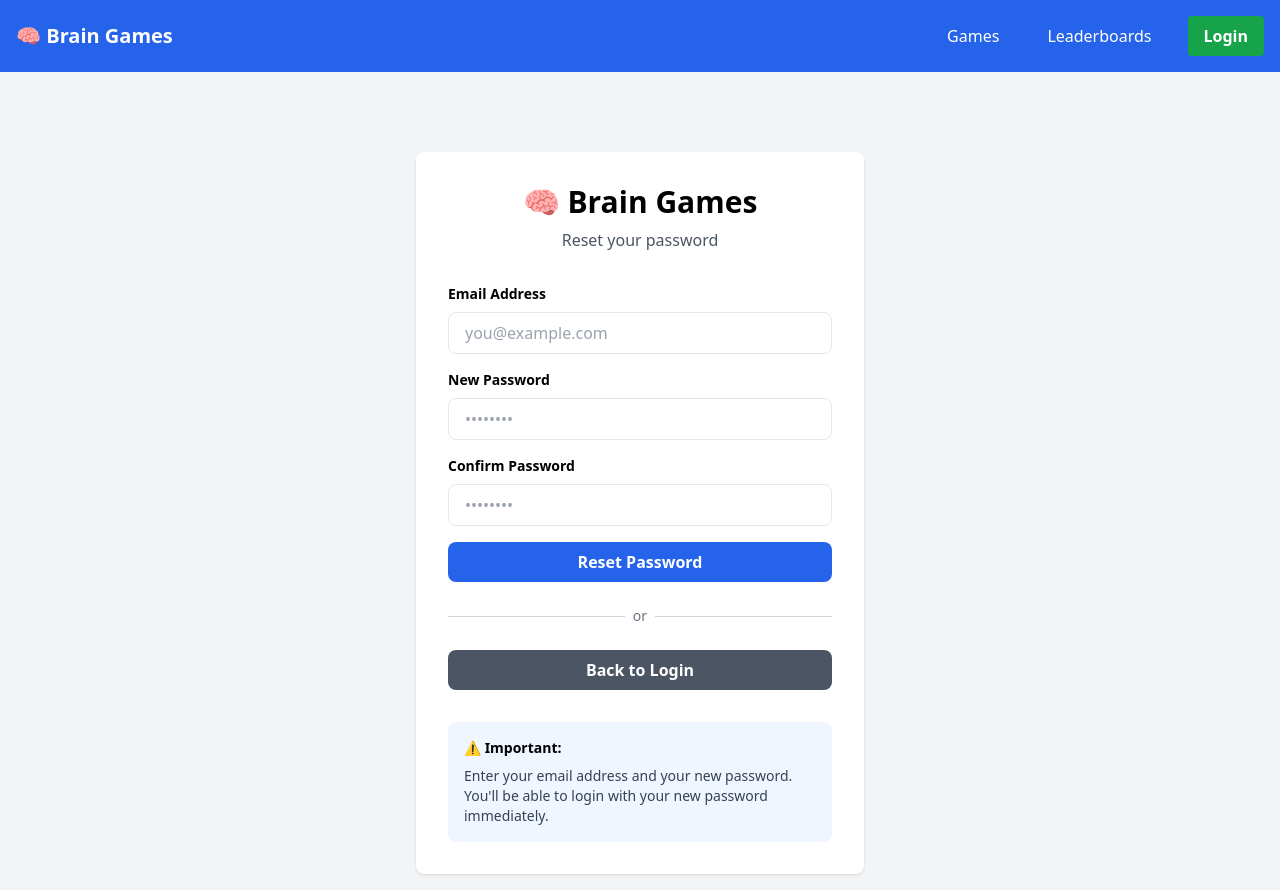
After one commit to iamctodd/braingames, a Flask app: page /forgot-password in a window 1280 px wide. The commit adds this page. Run offline with Flask 3, Linux system fonts and the light colour scheme; some libraries are stand-ins or nearby versions.

Commit message:
Add password reset functionality

```diff
--- a/app.py
+++ b/app.py
@@ -340,3 +340,33 @@ if __name__ == '__main__':
     print("🧠 Brain Games - With User Accounts & Leaderboards")
     print("✓ http://127.0.0.1:5000/")
     app.run(debug=True)
+
+# ============================================================================
+# PASSWORD RESET ENDPOINT
+# ============================================================================
+
+@app.route('/forgot-password', methods=['GET'])
+def forgot_password():
+    """Forgot password page"""
+    return render_template('auth/forgot_password.html')
+
+@app.route('/api/reset-password', methods=['POST'])
+def reset_password():
+    """Reset user password"""
+    data = request.json
+    email = data.get('email')
+    new_password = data.get('new_password')
+
+    users = load_users()
+
+    if email not in users:
+        return jsonify({'success': False, 'message': 'Email not found'}), 404
+
+    if len(new_password) < 6:
+        return jsonify({'success': False, 'message': 'Password must be at least 6 characters'}), 400
+
+    # Update password
+    users[email]['password'] = hash_password(new_password)
+    save_users(users)
+
+    return jsonify({'success': True, 'message': 'Password reset successfully'})
--- /dev/null
+++ b/templates/auth/forgot_password.html
@@ -0,0 +1,110 @@
+{% extends "base.html" %}
+{% block title %}Forgot Password - Brain Games{% endblock %}
+{% block content %}
+<div class="max-w-md mx-auto mt-12">
+    <div class="bg-white p-8 rounded-lg shadow">
+        <h1 class="text-3xl font-bold mb-2 text-center">🧠 Brain Games</h1>
+        <p class="text-center text-gray-600 mb-8">Reset your password</p>
+
+        <!-- Error Message -->
+        <div id="error" class="mb-6 p-4 rounded-lg bg-red-100 text-red-700 hidden"></div>
+
+        <!-- Success Message -->
+        <div id="success" class="mb-6 p-4 rounded-lg bg-green-100 text-green-700 hidden"></div>
+
+        <!-- Reset Form -->
+        <form id="resetForm" class="space-y-4">
+            <div>
+                <label class="block text-sm font-bold mb-2">Email Address</label>
+                <input type="email" id="email" required
+                       class="w-full px-4 py-2 border rounded-lg focus:outline-none focus:ring-2 focus:ring-blue-500"
+                       placeholder="you@example.com">
+            </div>
+
+            <div>
+                <label class="block text-sm font-bold mb-2">New Password</label>
+                <input type="password" id="newPassword" required
+                       class="w-full px-4 py-2 border rounded-lg focus:outline-none focus:ring-2 focus:ring-blue-500"
+                       placeholder="••••••••">
+            </div>
+
+            <div>
+                <label class="block text-sm font-bold mb-2">Confirm Password</label>
+                <input type="password" id="confirmPassword" required
+                       class="w-full px-4 py-2 border rounded-lg focus:outline-none focus:ring-2 focus:ring-blue-500"
+                       placeholder="••••••••">
+            </div>
+
+            <button type="submit" class="w-full bg-blue-600 hover:bg-blue-700 text-white font-bold py-2 rounded-lg">
+                Reset Password
+            </button>
+        </form>
+
+        <!-- Divider -->
+        <div class="my-6 relative">
+            <div class="absolute inset-0 flex items-center">
+                <div class="w-full border-t border-gray-300"></div>
+            </div>
+            <div class="relative flex justify-center text-sm">
+                <span class="px-2 bg-white text-gray-500">or</span>
+            </div>
+        </div>
+
+        <!-- Back to Login -->
+        <a href="/login" class="block w-full bg-gray-600 hover:bg-gray-700 text-white font-bold py-2 rounded-lg text-center">
+            Back to Login
+        </a>
+
+        <!-- Info Box -->
+        <div class="mt-8 p-4 bg-blue-50 rounded-lg text-sm">
+            <p class="font-bold mb-2">⚠️ Important:</p>
+            <p class="text-gray-700">Enter your email address and your new password. You'll be able to login with your new password immediately.</p>
+        </div>
+    </div>
+</div>
+
+<script>
+    document.getElementById('resetForm').addEventListener('submit', async (e) => {
+        e.preventDefault();
+
+        const email = document.getElementById('email').value;
+        const newPassword = document.getElementById('newPassword').value;
+        const confirmPassword = document.getElementById('confirmPassword').value;
+
+        // Validation
+        if (newPassword !== confirmPassword) {
+            document.getElementById('error').textContent = 'Passwords do not match';
+            document.getElementById('error').classList.remove('hidden');
+            return;
+        }
+
+        if (newPassword.length < 6) {
+            document.getElementById('error').textContent = 'Password must be at least 6 characters';
+            document.getElementById('error').classList.remove('hidden');
+            return;
+        }
+
+        try {
+            const response = await fetch('/api/reset-password', {
+                method: 'POST',
+                headers: { 'Content-Type': 'application/json' },
+                body: JSON.stringify({ email, new_password: newPassword })
+            });
+
+            const data = await response.json();
+
+            if (data.success) {
+                document.getElementById('success').textContent = '✅ Password reset successful! Redirecting to login...';
+                document.getElementById('success').classList.remove('hidden');
+                setTimeout(() => window.location.href = '/login', 2000);
+            } else {
+                document.getElementById('error').textContent = data.message;
+                document.getElementById('error').classList.remove('hidden');
+            }
+        } catch (error) {
+            document.getElementById('error').textContent = 'An error occurred';
+            document.getElementById('error').classList.remove('hidden');
+        }
+    });
+</script>
+{% endblock %}
--- a/templates/auth/login.html
+++ b/templates/auth/login.html
@@ -23,6 +23,12 @@
                 <input type="password" id="password" required
                        class="w-full px-4 py-2 border rounded-lg focus:outline-none focus:ring-2 focus:ring-blue-500"
                        placeholder="••••••••">
+            </div>
+
+            <div class="text-right">
+                <a href="/forgot-password" class="text-blue-600 hover:text-blue-800 text-sm font-bold">
+                    Forgot password?
+                </a>
             </div>
 
             <button type="submit" class="w-full bg-blue-600 hover:bg-blue-700 text-white font-bold py-2 rounded-lg">
```
